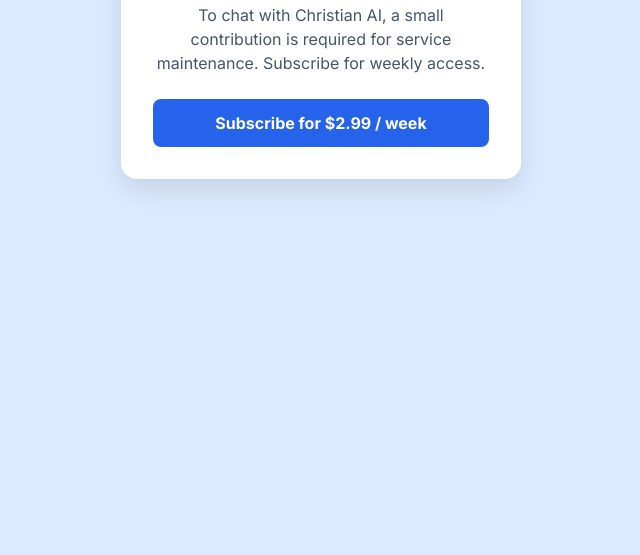
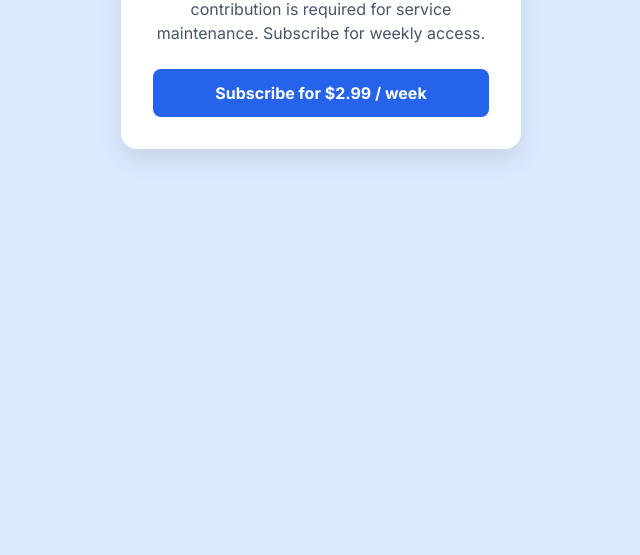
Before and after one commit to Tedesqui/christian, a website: page index.html in a window 1280 px wide. Shown: the part 245-800 px from the top of the page, without its empty margins (319-959 px from the left). Drawn offline with nearby package versions, Linux system fonts and the light colour scheme.

Commit message:
Update index.html

```diff
--- a/index.html
+++ b/index.html
@@ -36,7 +36,7 @@
         })();
     </script>
 
-    <div id="payment-modal" style="transform: translateY(-100px);">
+    <div id="payment-modal" style="transform: translateY(-130px);">
         <div id="initial-payment-content">
             <h2 class="text-2xl font-bold text-slate-800 mb-2" data-key="payment_title">Acesso Expirado</h2>
             <p class="text-slate-600 mb-6" data-key="payment_description">Para conversar com a IA Cristã, é necessária uma pequena contribuição para a manutenção do serviço. Assine o acesso semanal.</p>
```
